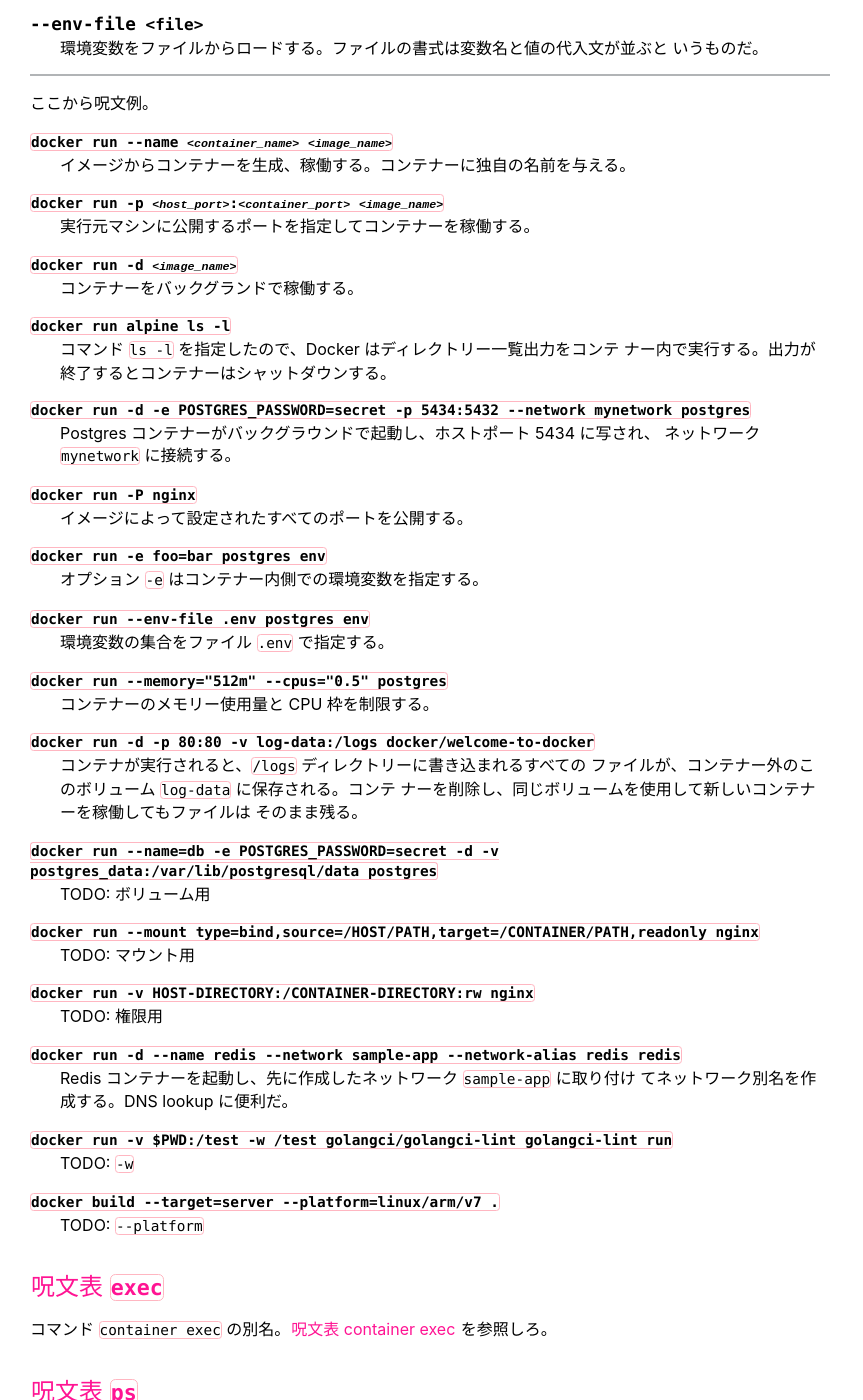
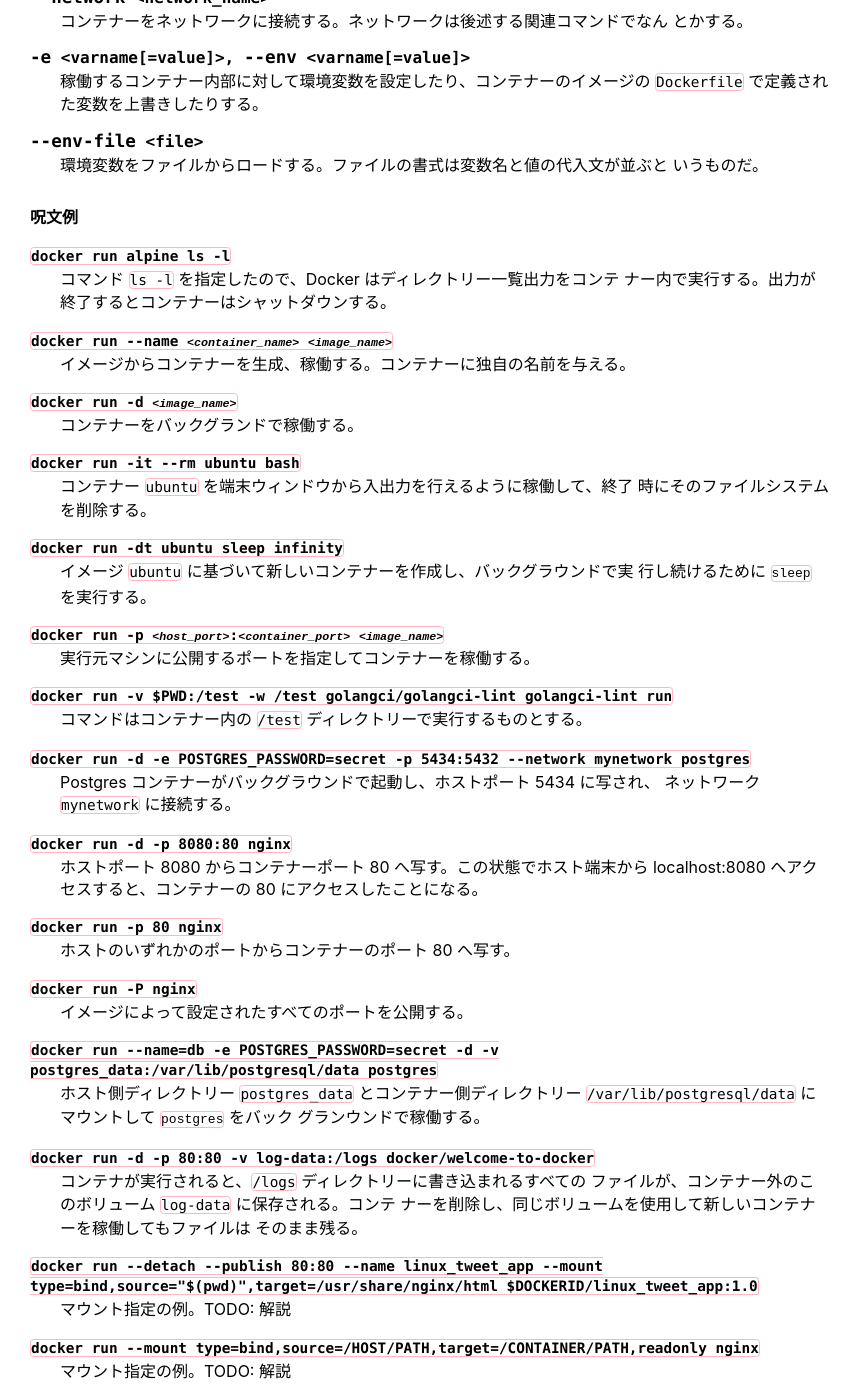
Before and after one commit to showa-yojyo/minibook, a Sphinx documentation site: the page built from source/docker/commands.rst, in a window 1280 px wide and 1400 px high, scrolled down 3612 px. Shown: the whole window, without its empty margins (0-863 px from the left). Built offline with Sphinx 7.4.7, drawn with Linux system fonts in a browser that asks for light colours; some of the changed text lies outside the part shown.

Commit message:
docker/commands: WIP [skip ci]

```diff
--- a/source/docker/commands.rst
+++ b/source/docker/commands.rst
@@ -81,7 +81,12 @@
 #. そのコンテナー内部で指定コマンドを実行する。
 #. その指定コマンドが終了するとコンテナーは終了する。
 
-よく用いるオプションをまとめて記しておく。
+.. rubric:: 頻出オプション
+
+.. option:: -name <container_name>, --name <container_name>
+
+   コンテナー識別名を指定する。他のコマンド中にハッシュ値ではなくこの名前で参照
+   することが可能になるという利点がある。
 
 .. option:: -d, --detach
 
@@ -111,11 +116,6 @@
 
    コンテナー終了時にそのファイルシステムを削除させる。短期間のフォアグランドプ
    ロセス実行時に指定しがちなオプションだ。
-
-.. option:: -name <container_name>, --name <container_name>
-
-   コンテナー識別名を指定する。他のコマンド中にハッシュ値ではなくこの名前で参照
-   することが可能になるという利点がある。
 
 .. option:: -w <directory>, --workdir <directory>
 
@@ -150,6 +150,10 @@
 
    本文で言われているように、``--volume`` よりも ``--mount`` を優先して使え。
 
+   .. admonition:: 読者ノート
+
+      マウント書式の仕様がはっきりしないが、カンマ区切り key-value 列挙で良い？
+
 .. option:: --network <network_name>
 
    コンテナーをネットワークに接続する。ネットワークは後述する関連コマンドでなん
@@ -165,99 +169,73 @@
    環境変数をファイルからロードする。ファイルの書式は変数名と値の代入文が並ぶと
    いうものだ。
 
-----
-
-ここから呪文例。
-
-:samp:`docker run --name {<container_name>} {<image_name>}`
-   イメージからコンテナーを生成、稼働する。コンテナーに独自の名前を与える。
-:samp:`docker run -p {<host_port>}:{<container_port>} {<image_name>}`
-   実行元マシンに公開するポートを指定してコンテナーを稼働する。
-:samp:`docker run -d {<image_name>}`
-   コンテナーをバックグランドで稼働する。
+.. rubric:: 呪文例
 
 ``docker run alpine ls -l``
    コマンド ``ls -l`` を指定したので、Docker はディレクトリー一覧出力をコンテ
    ナー内で実行する。出力が終了するとコンテナーはシャットダウンする。
 
-.. ``docker run -it alpine /bin/sh``
-.. ``docker run -it alpine /bin/ash``
-.. ``docker run -ti ubuntu bash``
-.. ``docker run hello:v0.1``
-.. ``docker run -dt ubuntu sleep infinity``
-..    This command will create a new container based on the ubuntu:latest image and
-..    will run the sleep command to keep the container running in the background.
-..
-.. ``docker run --name web1 -d -p 8080:80 nginx``
-..
-.. ``docker container run --interactive --tty --rm ubuntu bash``
-..
-.. ``docker container run \
-.. --detach \
-.. --name mydb \
-.. -e MYSQL_ROOT_PASSWORD=my-secret-pw \
-.. mysql:latest``
+:samp:`docker run --name {<container_name>} {<image_name>}`
+   イメージからコンテナーを生成、稼働する。コンテナーに独自の名前を与える。
 
-.. ``docker container run \
-.. --detach \
-.. --publish 80:80 \
-.. --name linux_tweet_app \
-.. $DOCKERID/linux_tweet_app:1.0``
-..
-.. ``docker container run \
-.. --detach \
-.. --publish 80:80 \
-.. --name linux_tweet_app \
-.. --mount type=bind,source="$(pwd)",target=/usr/share/nginx/html \
-.. $DOCKERID/linux_tweet_app:1.0``
-..
-.. ``docker container run \
-.. --detach \
-.. --publish 8080:80 \
-.. --name old_linux_tweet_app \
-.. $DOCKERID/linux_tweet_app:1.0``
-.. docker container run -it --rm linkextractor:step1 http://example.com/
-..
-.. docker container run -it --rm linkextractor:step1 https://training.play-with-docker.com/
-.. docker run -d -p 8080:8080 spring-helloworld
-.. docker run -d -p 8080:80 nginx
-.. docker run -p 80 nginx
-.. docker run -d -p HOST_PORT:CONTAINER_PORT postgres
+:samp:`docker run -d {<image_name>}`
+   コンテナーをバックグランドで稼働する。
+``docker run -it --rm ubuntu bash``
+   コンテナー ``ubuntu`` を端末ウィンドウから入出力を行えるように稼働して、終了
+   時にそのファイルシステムを削除する。
+``docker run -dt ubuntu sleep infinity``
+   イメージ ``ubuntu`` に基づいて新しいコンテナーを作成し、バックグラウンドで実
+   行し続けるために :command:`sleep` を実行する。
+
+:samp:`docker run -p {<host_port>}:{<container_port>} {<image_name>}`
+   実行元マシンに公開するポートを指定してコンテナーを稼働する。
+
+``docker run -v $PWD:/test -w /test golangci/golangci-lint golangci-lint run``
+   コマンドはコンテナー内の :file:`/test` ディレクトリーで実行するものとする。
 
 ``docker run -d -e POSTGRES_PASSWORD=secret -p 5434:5432 --network mynetwork postgres``
    Postgres コンテナーがバックグラウンドで起動し、ホストポート 5434 に写され、
    ネットワーク ``mynetwork`` に接続する。
 
+``docker run -d -p 8080:80 nginx``
+   ホストポート 8080 からコンテナーポート 80 へ写す。この状態でホスト端末から
+   localhost:8080 へアクセスすると、コンテナーの 80 にアクセスしたことになる。
+``docker run -p 80 nginx``
+   ホストのいずれかのポートからコンテナーのポート 80 へ写す。
 ``docker run -P nginx``
    イメージによって設定されたすべてのポートを公開する。
-``docker run -e foo=bar postgres env``
-   オプション ``-e`` はコンテナー内側での環境変数を指定する。
-``docker run --env-file .env postgres env``
-   環境変数の集合をファイル :file:`.env` で指定する。
-``docker run --memory="512m" --cpus="0.5" postgres``
-   コンテナーのメモリー使用量と CPU 枠を制限する。
+
+``docker run --name=db -e POSTGRES_PASSWORD=secret -d -v postgres_data:/var/lib/postgresql/data postgres``
+   ホスト側ディレクトリー ``postgres_data`` とコンテナー側ディレクトリー
+   :file:`/var/lib/postgresql/data` にマウントして :command:`postgres` をバック
+   グランウンドで稼働する。
+
 ``docker run -d -p 80:80 -v log-data:/logs docker/welcome-to-docker``
    コンテナが実行されると、:file:`/logs` ディレクトリーに書き込まれるすべての
    ファイルが、コンテナー外のこのボリューム ``log-data`` に保存される。コンテ
    ナーを削除し、同じボリュームを使用して新しいコンテナーを稼働してもファイルは
    そのまま残る。
 
-``docker run --name=db -e POSTGRES_PASSWORD=secret -d -v postgres_data:/var/lib/postgresql/data postgres``
-   TODO: ボリューム用
+``docker run --detach --publish 80:80 --name linux_tweet_app --mount type=bind,source="$(pwd)",target=/usr/share/nginx/html $DOCKERID/linux_tweet_app:1.0``
+   マウント指定の例。TODO: 解説
 ``docker run --mount type=bind,source=/HOST/PATH,target=/CONTAINER/PATH,readonly nginx``
-   TODO: マウント用
-``docker run -v HOST-DIRECTORY:/CONTAINER-DIRECTORY:rw nginx``
-   TODO: 権限用
+   マウント指定の例。TODO: 解説
 
 ``docker run -d --name redis --network sample-app --network-alias redis redis``
    Redis コンテナーを起動し、先に作成したネットワーク ``sample-app`` に取り付け
    てネットワーク別名を作成する。DNS lookup に便利だ。
-``docker run -v $PWD:/test -w /test golangci/golangci-lint golangci-lint run``
-   TODO: ``-w``
-``docker build --target=server --platform=linux/arm/v7 .``
-   TODO: ``--platform``
 
-.. docker run -it --mount type=bind,src="$(pwd)",target=/src ubuntu bash
+``docker run -e foo=bar postgres env``
+   コンテナー内側での環境変数 ``foo`` を指定する。値は文字列 ``bar`` とする。
+``docker run --env-file .env postgres env``
+   環境変数の集合をファイル :file:`.env` で指定する。
+
+.. rubric:: 少し高度なオプション例
+
+``docker run --memory="512m" --cpus="0.5" postgres``
+   コンテナーのメモリー使用量と CPU 枠を制限する。
+:samp:`docker run -v {HOST-DIRECTORY}:{CONTAINER-DIRECTORY}:rw nginx`
+   TODO: おそらく read-write モードの例
 
 呪文表 ``exec``
 ----------------------------------------------------------------------
@@ -304,6 +282,11 @@
 ``docker build --output=. --target=server .``
    対象 ``server`` のファイルをホストファイルシステム上の現在の作業ディレクト
    リーにエクスポートする。
+
+----
+
+``docker build --target=server --platform=linux/arm/v7 .``
+   TODO: ``--platform``
 
 呪文表 ``pull``
 ----------------------------------------------------------------------
```
